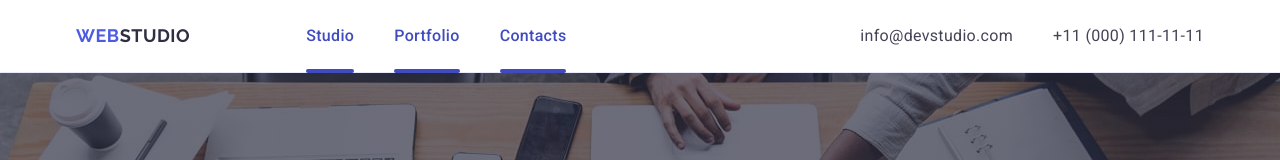
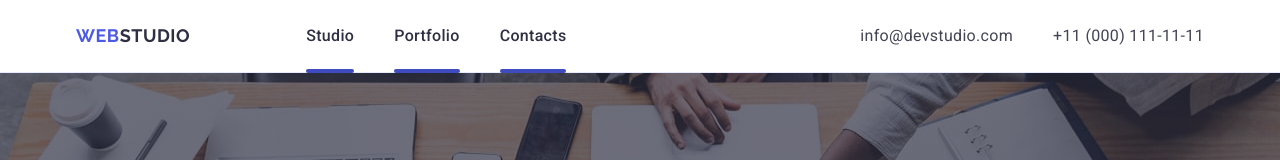
Before and after one commit to NazarLikar/FS-123-HW4, a plain HTML site: page index.html in a window 1280 px wide. Shown: the top 160 px of the page. Drawn offline with nearby package versions, Linux system fonts and the light colour scheme.

Commit message:
Add files via upload

```diff
--- a/css/styles.css
+++ b/css/styles.css
@@ -79,15 +79,14 @@ img{
     font-size: 16px;
     line-height: 150%;
     letter-spacing: 0.02em;
-    position: relative;
-    color: #404bbf;
-    /* color: #2e2f42; */
+    color: #2e2f42;
     display: block;
     padding: 24px 0;
+    position: relative;
     transition: color 250ms cubic-bezier(0.4, 0, 0.2, 1);
 
-    &::after{
-        content: "";
+    &::after {
+        content: '';
         width: 100%;
         position: absolute;
         left: 0;
@@ -96,7 +95,6 @@ img{
         background-color: #404bbf;
         border-radius: 2px;
     }
-
 }
 
 .header_nav_list:hover,
@@ -167,12 +165,12 @@ img{
     background-color: #4d5ae5;
     min-width: 169px;
     height: 56px;
+    transition: background-color 250ms cubic-bezier(0.4, 0, 0.2, 1);
 }
 
 .button_order_service:hover,
 .button_order_service:focus{
     background-color: #404bbf;
-    transition:background-color 250ms cubic-bezier(0.4, 0, 0.2, 1);
 }
 
 /*----------------Section 2----------------*/
```
